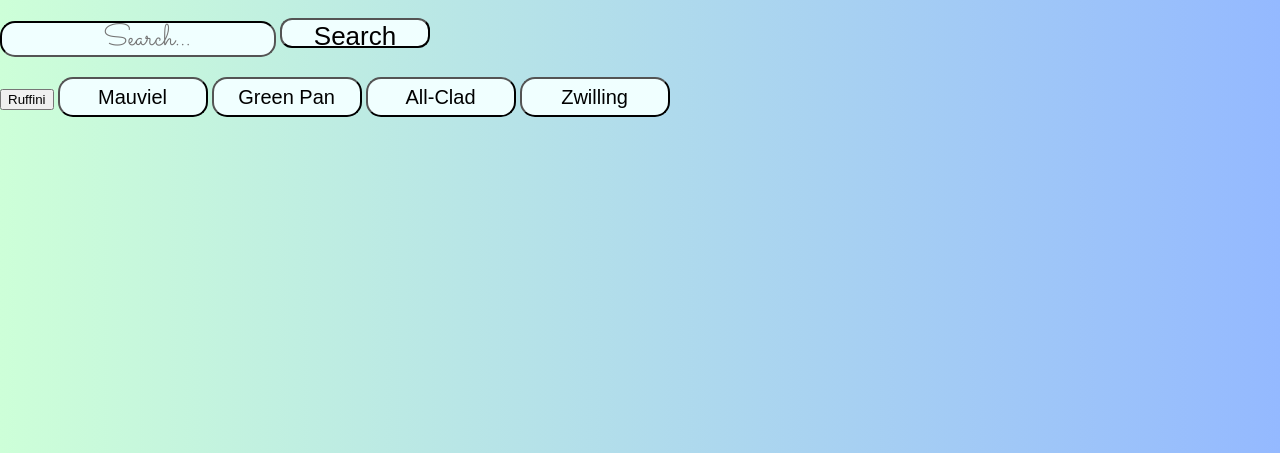
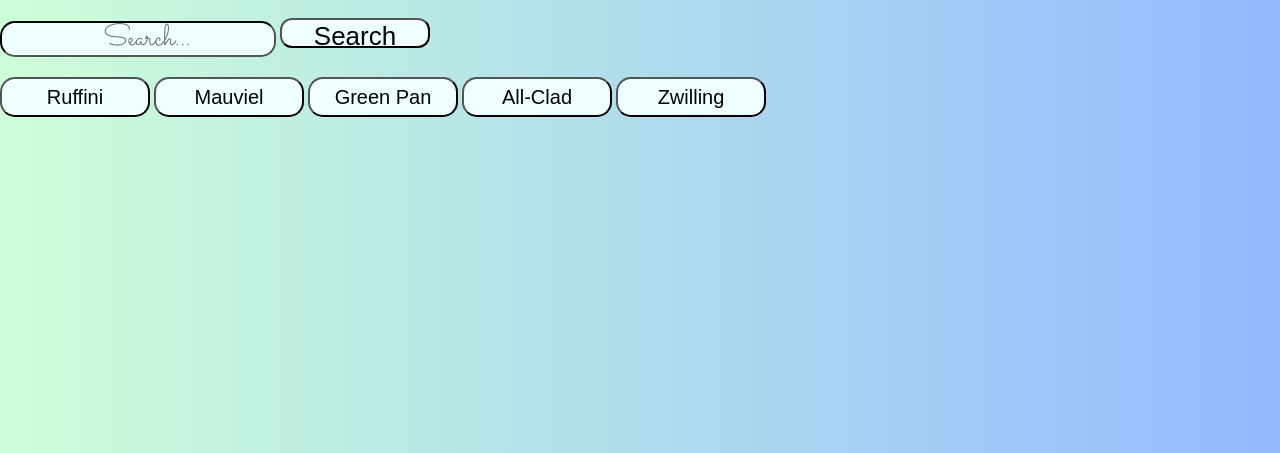
Before and after one commit to MiaDHayes/SCAM, a website: page client/index.html in a window 1280 px wide. Shown: the part 347-800 px from the top of the page. Drawn offline with Linux system fonts and the light colour scheme; a web font is replaced by a local one.

Commit message:
changed one thing

```diff
--- a/client/style.css
+++ b/client/style.css
@@ -67,7 +67,7 @@
     justify-content: center, space-evenly;
 }
 
-#kruffiniButton {
+#ruffoniButton {
    width: 150px;
    height: 40px;
    overflow: auto;
@@ -79,6 +79,7 @@
    align-items: center;
    font-size: 20px;
    color:black;
+   cursor: pointer;
 }
 
 #mauvielButton {
```
